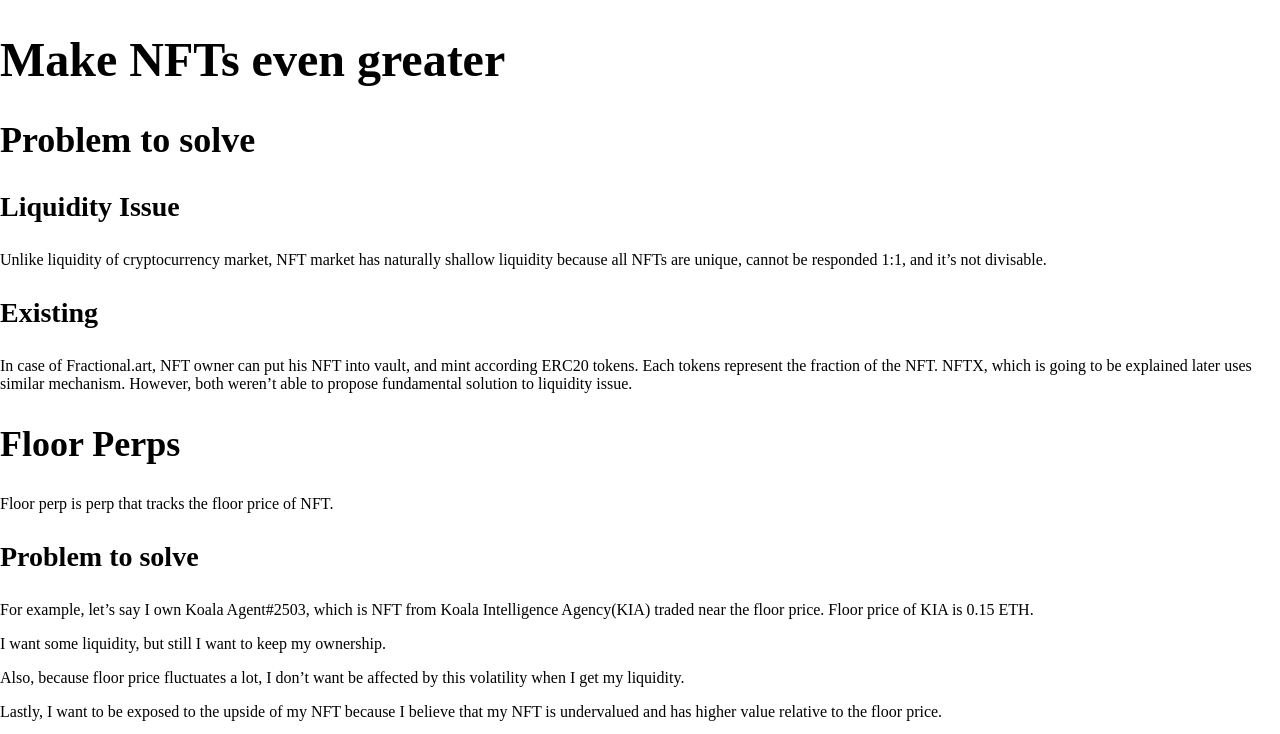
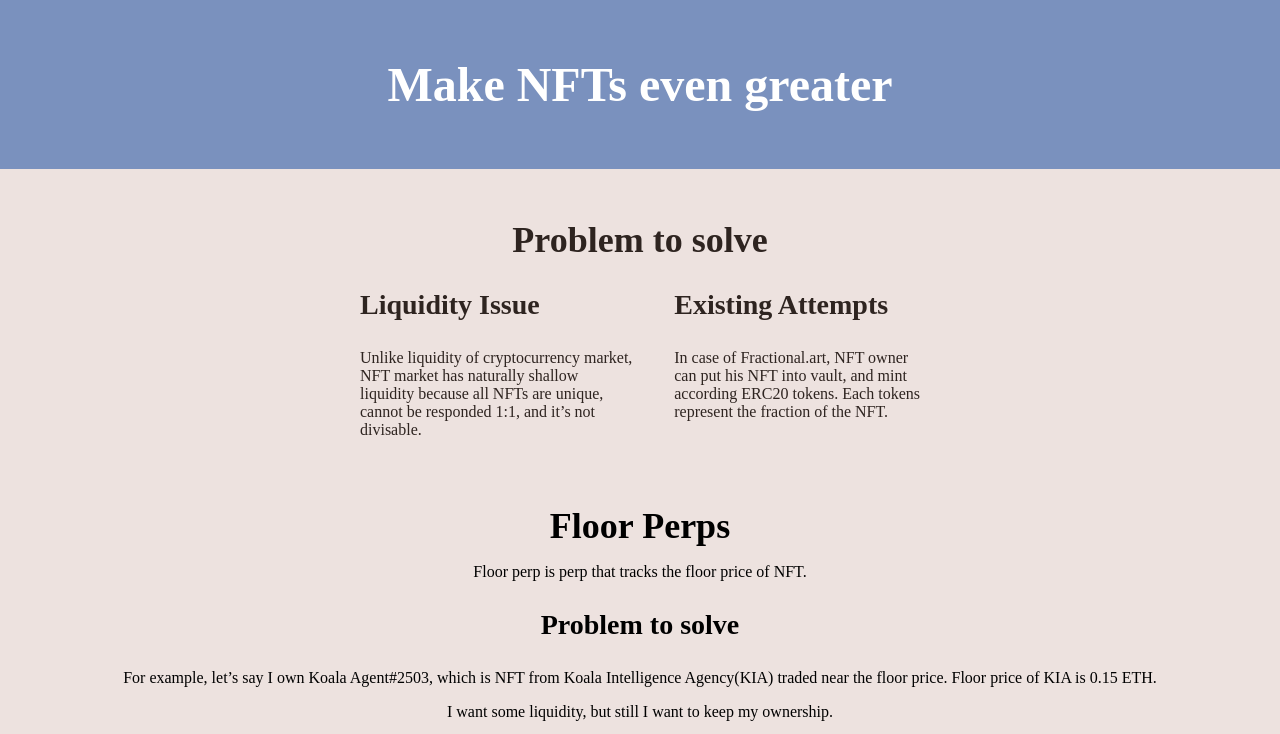
Before and after one commit to SungJunEun/Make-NFTs-even-greater, a plain HTML site: page index.html in a window 1280 px wide. Shown: the top 734 px of the page. Drawn offline with Linux system fonts and the light colour scheme.

Commit message:
header, main, problem CSS done

```diff
--- a/index.html
+++ b/index.html
@@ -14,14 +14,17 @@
 
         <h2>Problem to solve</h2>
 
-        <div class="issue">
-          <h3>Liquidity Issue</h3>
-          <p>Unlike liquidity of cryptocurrency market, NFT market has naturally shallow liquidity because all NFTs are unique, cannot be responded 1:1, and it’s not divisable.</p>
+        <div class="problems">
+          <div class="issue">
+            <h3>Liquidity Issue</h3>
+            <p>Unlike liquidity of cryptocurrency market, NFT market has naturally shallow liquidity because all NFTs are unique, cannot be responded 1:1, and it’s not divisable.</p>
         </div>
 
-        <div class="attempts">
-          <h3>Existing</h3>
-          <p>In case of Fractional.art, NFT owner can put his NFT into vault, and mint according ERC20 tokens. Each tokens represent the fraction of the NFT. NFTX, which is going to be explained later uses similar mechanism. However, both weren’t able to propose fundamental solution to liquidity issue.</p>
+          <div class="attempts">
+            <h3>Existing Attempts</h3>
+            <p>In case of Fractional.art, NFT owner can put his NFT into vault, and mint according ERC20 tokens. Each tokens represent the fraction of the NFT. </p>
+          </div>
+
         </div>
       </section>
 
--- a/style.css
+++ b/style.css
@@ -9,6 +9,7 @@
 /* Default */
 body {
   margin: 0;
+  text-align: center;
 }
 
 ul {
@@ -22,8 +23,37 @@ h1 {
 
 h2 {
   font-size: 36px;
+  margin: 0;
 }
 
 h3 {
   font-size: 28px;
 }
+
+/* header */
+
+header {
+  background-color: var(--color-blue);
+  color: white;
+  padding: 25px;
+}
+/* main */
+main {
+  background-color: var(--color-pale);
+}
+/* problems */
+.problem {
+  color: var(--color-black);
+  width: 600px;
+  margin: 0 auto;
+  padding: 50px 0;
+}
+
+.problems {
+  display: flex;
+}
+
+.problems div {
+  margin: 0 20px;
+  text-align: left;
+}
```
